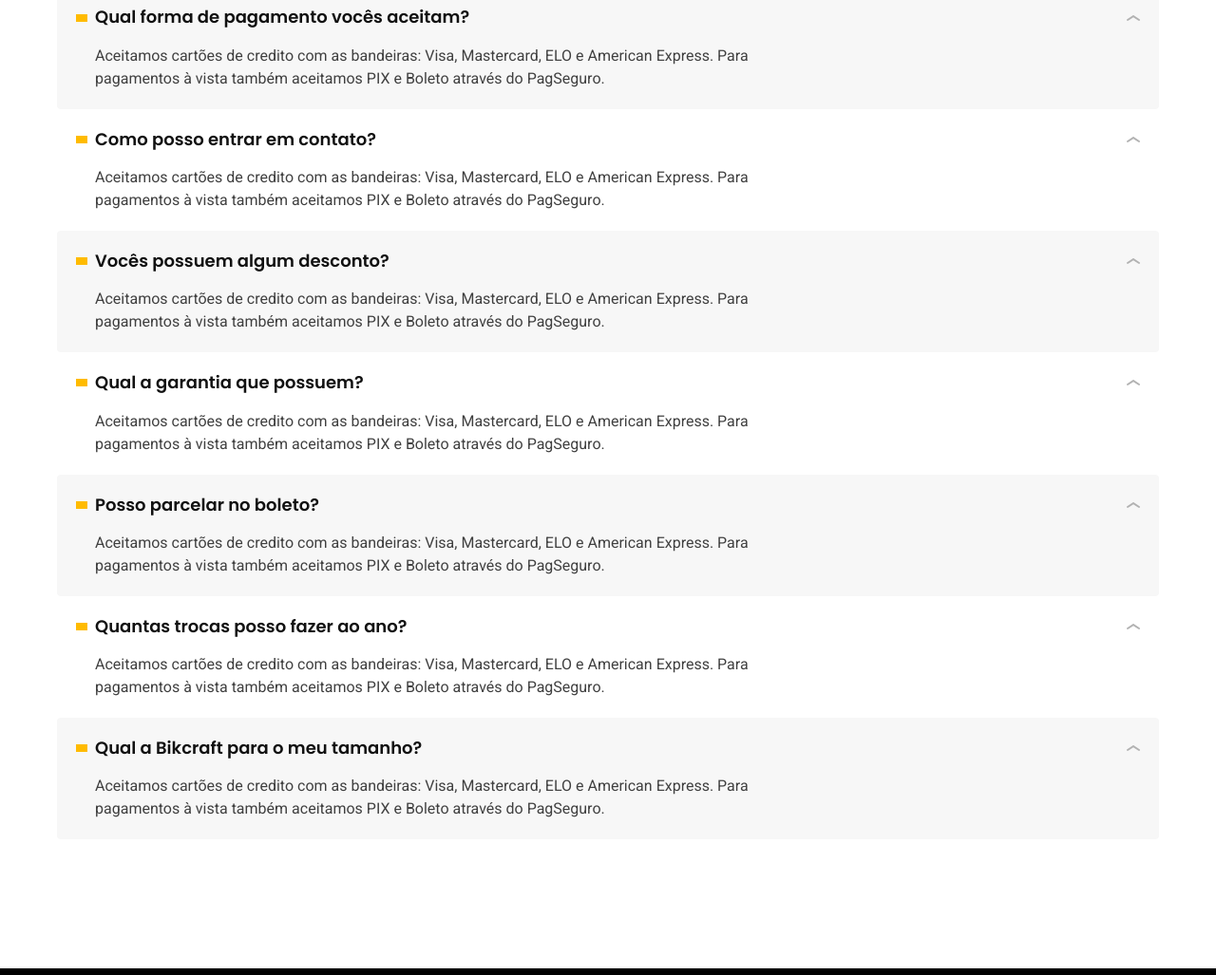
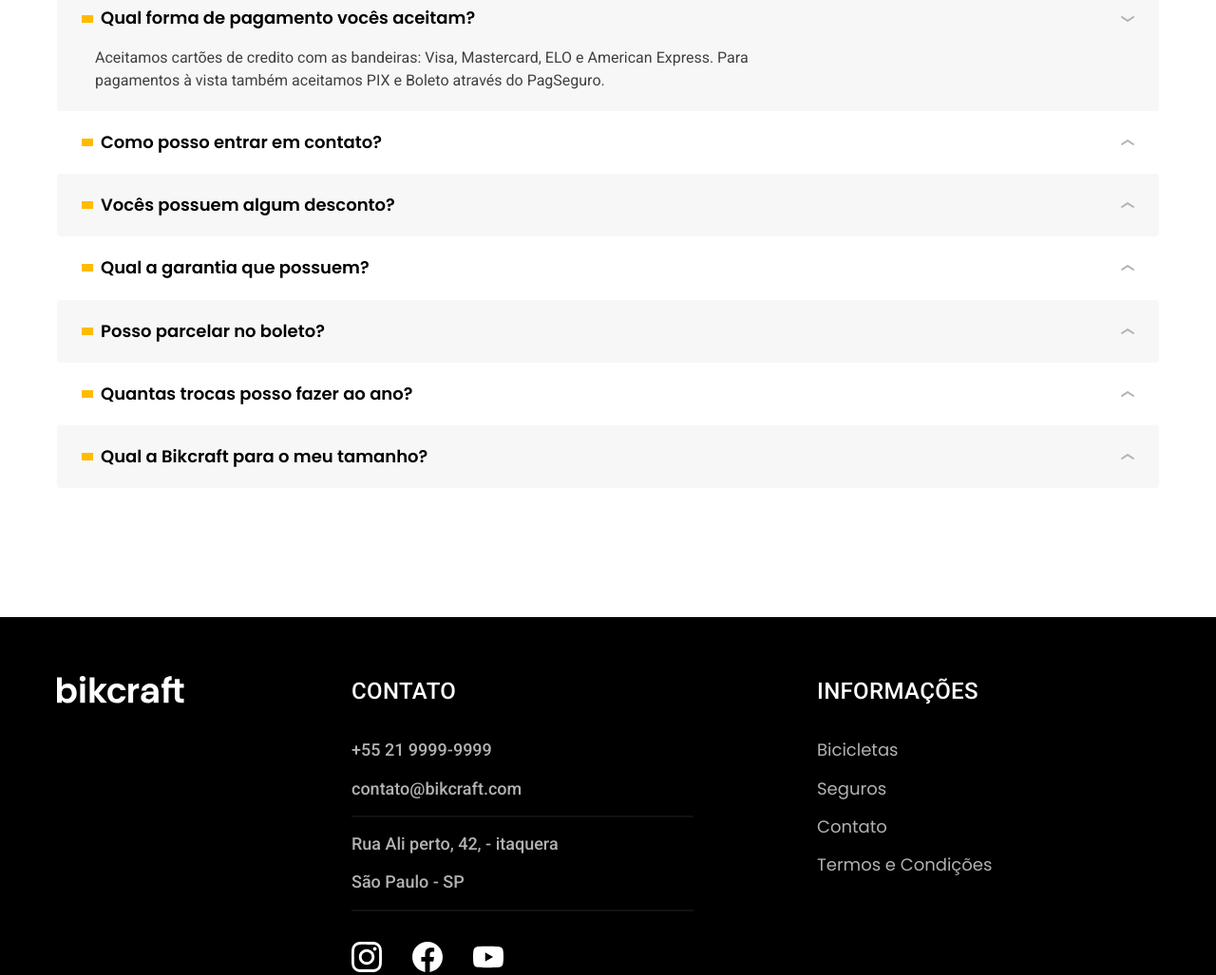
Before and after one commit to CanezinBeto/bikcraft, a plain HTML site: page seguros.html in a window 1280 px wide. Shown: the part 1840-2867 px from the top of the page at 95% size. Drawn offline with Linux system fonts and the light colour scheme.

Commit message:
Script de perguntas frequentes atualizado

```diff
--- a/css/seguros/perguntas.css
+++ b/css/seguros/perguntas.css
@@ -16,15 +16,19 @@
   background-color: var(--cor-1);
 }
 
-.perguntas dt {
+.perguntas button {
   display: grid;
   grid-template-columns: auto 1fr auto;
   align-items: center;
   gap: 8px;
   cursor: pointer;
+  border: none;
+  background: none;
+  width: 100%;
+  text-align: left;
 }
 
-.perguntas dt::before {
+.perguntas button::before {
   content: '';
   display: inline-block;
   width: 12px;
@@ -32,15 +36,26 @@
   background-color: var(--cor-p1);
 }
 
-.perguntas dt::after {
+.perguntas button::after {
   content: '';
   display: inline-block;
   width: 14px;
   height: 6px;
   background-image: url(../../assets/img/icones/seta-abrir.svg);
+  transition: 0.3s;
+}
+
+.perguntas button:hover::after,
+.perguntas button[aria-expanded='true']::after {
+  transform: rotate(180deg);
 }
 
 .perguntas dd {
+  display: none;
+}
+
+.perguntas dd.ativa {
+  display: block;
   padding-left: 20px;
   padding-top: 16px;
   max-width: 80ch;
--- a/js/script.js
+++ b/js/script.js
@@ -21,3 +21,22 @@ function ativarProduto(parametro) {
 }
 
 parametros.forEach(ativarProduto)
+
+// Perguntas Frequentes
+const perguntas = document.querySelectorAll('.perguntas button')
+
+function ativarPergunta(event) {
+  const pergunta = event.currentTarget
+  const controls = pergunta.getAttribute('aria-controls')
+  const resposta = document.getElementById(controls)
+  resposta.classList.toggle('ativa')
+
+  const ativa = resposta.classList.contains('ativa')
+  pergunta.setAttribute('aria-expanded', ativa)
+}
+
+function eventosPerguntas(pergunta) {
+  pergunta.addEventListener('click', ativarPergunta)
+}
+
+perguntas.forEach(eventosPerguntas)
--- a/seguros.html
+++ b/seguros.html
@@ -123,38 +123,38 @@
 
     <dl>
       <div>
-        <dt class="font-1-m-b">Qual forma de pagamento vocês aceitam?</dt>
-        <dd class="font-2-s cor-9">Aceitamos cartões de credito com as bandeiras: Visa, Mastercard, ELO e American
+        <dt><button class="font-1-m-b" aria-controls="pergunta1" aria-expanded="true">Qual forma de pagamento vocês aceitam?</button></dt>
+        <dd id="pergunta1" class="font-2-s cor-9 ativa">Aceitamos cartões de credito com as bandeiras: Visa, Mastercard, ELO e American
           Express. Para pagamentos à vista também aceitamos PIX e Boleto através do PagSeguro.</dd>
       </div>
       <div>
-        <dt class="font-1-m-b">Como posso entrar em contato?</dt>
-        <dd class="font-2-s cor-9">Aceitamos cartões de credito com as bandeiras: Visa, Mastercard, ELO e American
+        <dt><button class="font-1-m-b" aria-controls="pergunta2" aria-expanded="false">Como posso entrar em contato?</button></dt>
+        <dd id="pergunta2" class="font-2-s cor-9">Aceitamos cartões de credito com as bandeiras: Visa, Mastercard, ELO e American
           Express. Para pagamentos à vista também aceitamos PIX e Boleto através do PagSeguro.</dd>
       </div>
       <div>
-        <dt class="font-1-m-b">Vocês possuem algum desconto?</dt>
-        <dd class="font-2-s cor-9">Aceitamos cartões de credito com as bandeiras: Visa, Mastercard, ELO e American
+        <dt><button class="font-1-m-b" aria-controls="pergunta3" aria-expanded="false">Vocês possuem algum desconto?</button></dt>
+        <dd id="pergunta3" class="font-2-s cor-9">Aceitamos cartões de credito com as bandeiras: Visa, Mastercard, ELO e American
           Express. Para pagamentos à vista também aceitamos PIX e Boleto através do PagSeguro.</dd>
       </div>
       <div>
-        <dt class="font-1-m-b">Qual a garantia que possuem?</dt>
-        <dd class="font-2-s cor-9">Aceitamos cartões de credito com as bandeiras: Visa, Mastercard, ELO e American
+        <dt><button class="font-1-m-b" aria-controls="pergunta4" aria-expanded="false">Qual a garantia que possuem?</button></dt>
+        <dd id="pergunta4" class="font-2-s cor-9">Aceitamos cartões de credito com as bandeiras: Visa, Mastercard, ELO e American
           Express. Para pagamentos à vista também aceitamos PIX e Boleto através do PagSeguro.</dd>
       </div>
       <div>
-        <dt class="font-1-m-b">Posso parcelar no boleto?</dt>
-        <dd class="font-2-s cor-9">Aceitamos cartões de credito com as bandeiras: Visa, Mastercard, ELO e American
+        <dt><button class="font-1-m-b" aria-controls="pergunta5" aria-expanded="false">Posso parcelar no boleto?</button></dt>
+        <dd id="pergunta5" class="font-2-s cor-9">Aceitamos cartões de credito com as bandeiras: Visa, Mastercard, ELO e American
           Express. Para pagamentos à vista também aceitamos PIX e Boleto através do PagSeguro.</dd>
       </div>
       <div>
-        <dt class="font-1-m-b">Quantas trocas posso fazer ao ano?</dt>
-        <dd class="font-2-s cor-9">Aceitamos cartões de credito com as bandeiras: Visa, Mastercard, ELO e American
+        <dt><button class="font-1-m-b" aria-controls="pergunta6" aria-expanded="false">Quantas trocas posso fazer ao ano?</button></dt>
+        <dd id="pergunta6" class="font-2-s cor-9">Aceitamos cartões de credito com as bandeiras: Visa, Mastercard, ELO e American
           Express. Para pagamentos à vista também aceitamos PIX e Boleto através do PagSeguro.</dd>
       </div>
       <div>
-        <dt class="font-1-m-b">Qual a Bikcraft para o meu tamanho?</dt>
-        <dd class="font-2-s cor-9">Aceitamos cartões de credito com as bandeiras: Visa, Mastercard, ELO e American
+        <dt><button class="font-1-m-b" aria-controls="pergunta7" aria-expanded="false">Qual a Bikcraft para o meu tamanho?</button></dt>
+        <dd id="pergunta7" class="font-2-s cor-9">Aceitamos cartões de credito com as bandeiras: Visa, Mastercard, ELO e American
           Express. Para pagamentos à vista também aceitamos PIX e Boleto através do PagSeguro.</dd>
       </div>
     </dl>
```
